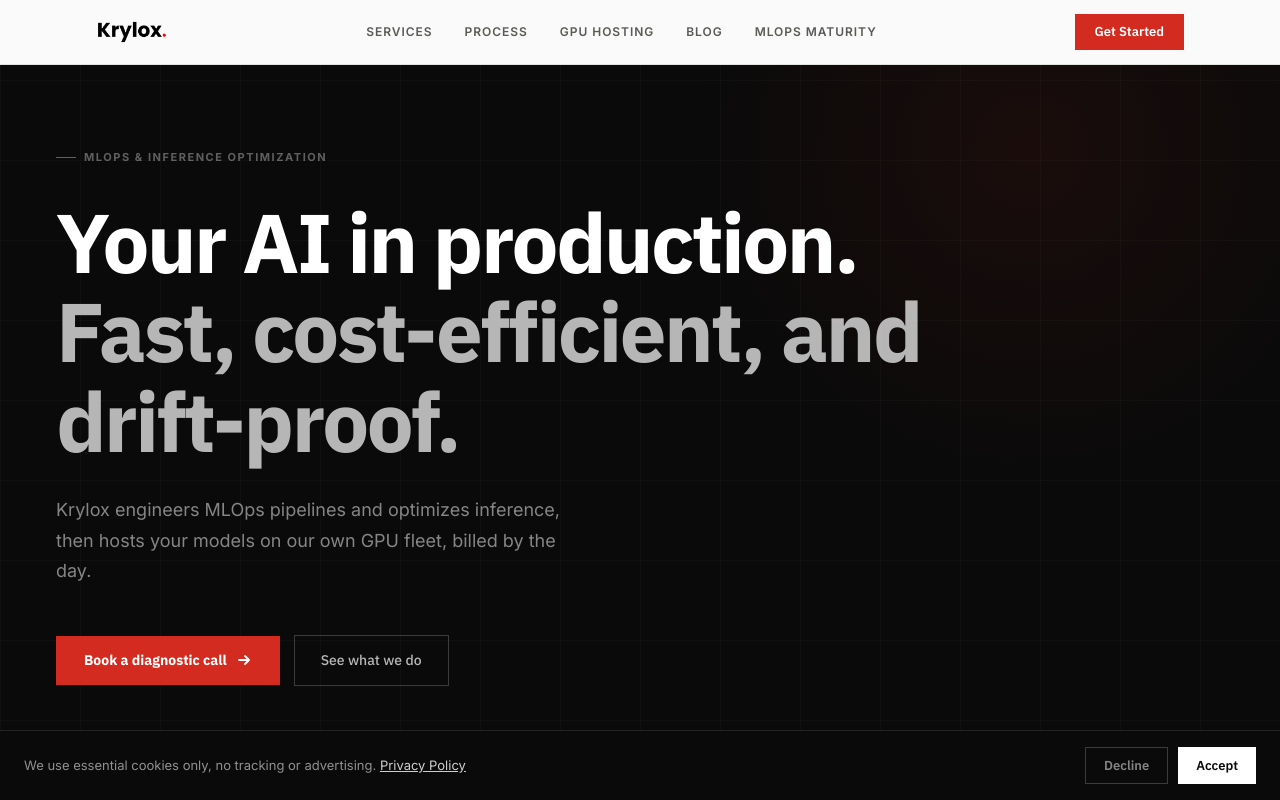
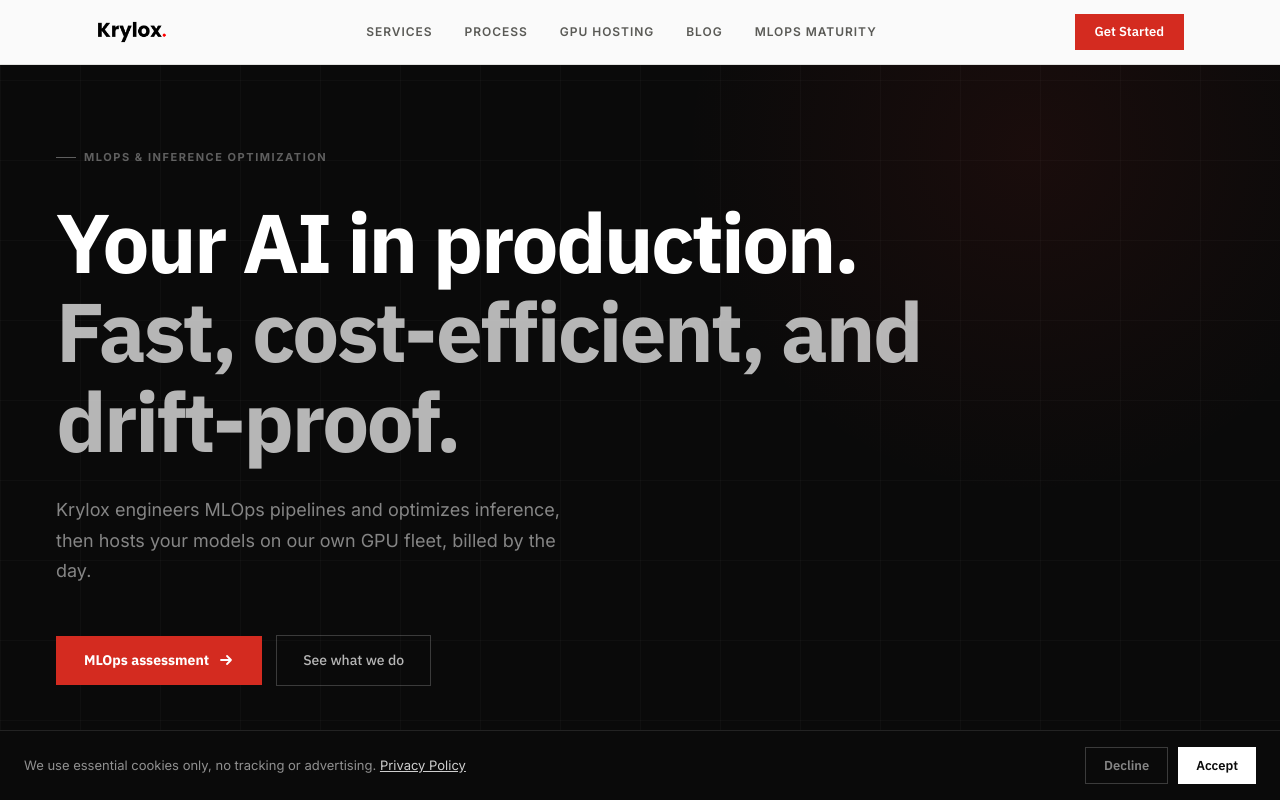
Before and after one commit to krylox-llp/website, a Next.js app: page / in a window 1280 px wide. Shown: the top 800 px of the page. Built offline with nearby package versions, Linux system fonts and the light colour scheme.

Commit message:
fix: add CTA to assessment page

```diff
--- a/app/page.tsx
+++ b/app/page.tsx
@@ -22,7 +22,7 @@
 const PROCESS = [
   { step: "Phase 01", num: "01", title: "Discovery Audit", desc: "We profile your stack, latency, cost, and pipeline bottlenecks, then tell you exactly what to fix first and what it's worth." },
   { step: "Phase 02", num: "02", title: "Strategy & Roadmap", desc: "A prioritized technical plan: tooling decisions, milestones, and cost-benefit analysis. You know exactly what we're building and why." },
-  { step: "Phase 03", num: "03", title: "Implementation", desc: "We oversee and execute the technical work, optimisation, automation, monitoring setup, working alongside your team or as the lead engineer." },
+  { step: "Phase 03", num: "03", title: "Implementation", desc: "Krylox owns and executes the full technical build — optimisation, automation, monitoring setup. Your team provides context, access, and feedback. We do the engineering." },
   { step: "Phase 04", num: "04", title: "Handover & Support", desc: "Full documentation, team walkthroughs, and runbooks. You own the system completely, with the confidence to run it independently." },
 ];
 
@@ -83,9 +83,9 @@
             </p>
 
             <div style={{ display: "flex", alignItems: "center", gap: "14px", flexWrap: "wrap" }}>
-              <a href="https://calendar.app.google/3QEmmNd7hzfVYk6K8" target="_blank" rel="noopener noreferrer"
+              <a href="/mlops-maturity"
                 style={{ display: "inline-flex", alignItems: "center", gap: "9px", background: "var(--red)", color: "white", padding: "14px 28px", fontWeight: 700, fontSize: "14px", textDecoration: "none", fontFamily: "var(--font-ibm-plex-sans)" }}>
-                Book a diagnostic call
+                MLOps assessment
                 <svg width="16" height="16" viewBox="0 0 16 16" fill="none"><path d="M3 8h10M9 4l4 4-4 4" stroke="currentColor" strokeWidth="1.8" strokeLinecap="round" strokeLinejoin="round" /></svg>
               </a>
               <a href="#services"
@@ -257,7 +257,7 @@
             <div className="rsp-contact-grid">
               <div>
                 <div className="eyebrow reveal" style={{ color: "rgba(255,255,255,0.35)" }}>Send us a message</div>
-                <h2 className="reveal d1" style={S.h2("white")}>Prefer to write<br />before we talk?</h2>
+                <h2 className="reveal d1" style={S.h2("white")}>Let&apos;s talk.</h2>
                 <p className="reveal d2" style={{ ...S.lead("rgba(255,255,255,0.45)"), marginTop: "16px" }}>Share your stack, pain points, and goals. We&apos;ll reply within 24 hours.</p>
                 <div className="reveal d3" style={{ display: "flex", flexDirection: "column", gap: "28px", marginTop: "40px" }}>
                   {[{ label: "Email", value: "hello@krylox.ai" }, { label: "Availability", value: "EMEA · UAE · India · US" }, { label: "Response time", value: "Within 24 hours" }].map(item => (
--- a/components/MLOpsAssessment.tsx
+++ b/components/MLOpsAssessment.tsx
@@ -635,14 +635,12 @@
 
             <div style={{ display: "flex", flexDirection: "column", gap: "12px" }}>
               <a
-                href="https://calendar.app.google/3QEmmNd7hzfVYk6K8"
-                target="_blank"
-                rel="noopener noreferrer"
+                href="/#contact"
                 style={{ display: "inline-flex", alignItems: "center", justifyContent: "center", gap: "9px", background: "var(--red)", color: "white", padding: "14px 28px", fontWeight: 700, fontSize: "14px", textDecoration: "none", fontFamily: "var(--font-ibm-plex-sans)", whiteSpace: "nowrap", transition: "background 0.2s" }}
                 onMouseOver={e => (e.currentTarget.style.background = "var(--red-hover)")}
                 onMouseOut={e => (e.currentTarget.style.background = "var(--red)")}
               >
-                Book a diagnostic call
+                Work with us
                 <svg width="14" height="14" viewBox="0 0 16 16" fill="none">
                   <path d="M3 8h10M9 4l4 4-4 4" stroke="currentColor" strokeWidth="1.8" strokeLinecap="round" strokeLinejoin="round" />
                 </svg>
```
